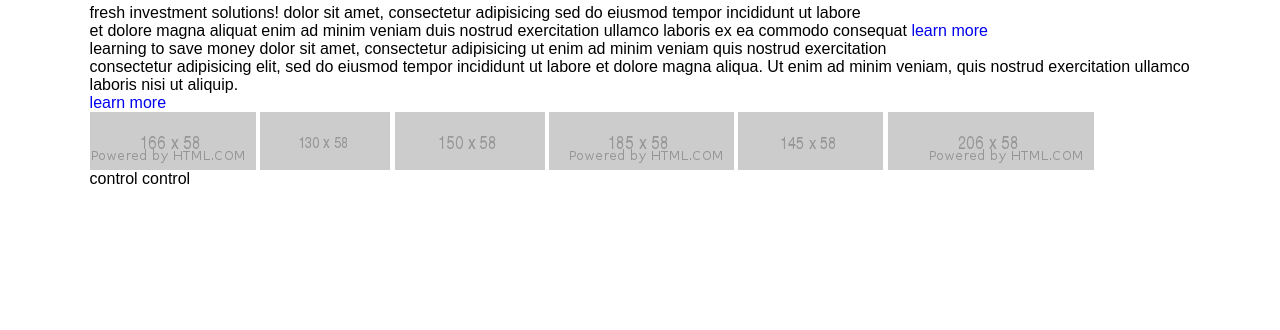
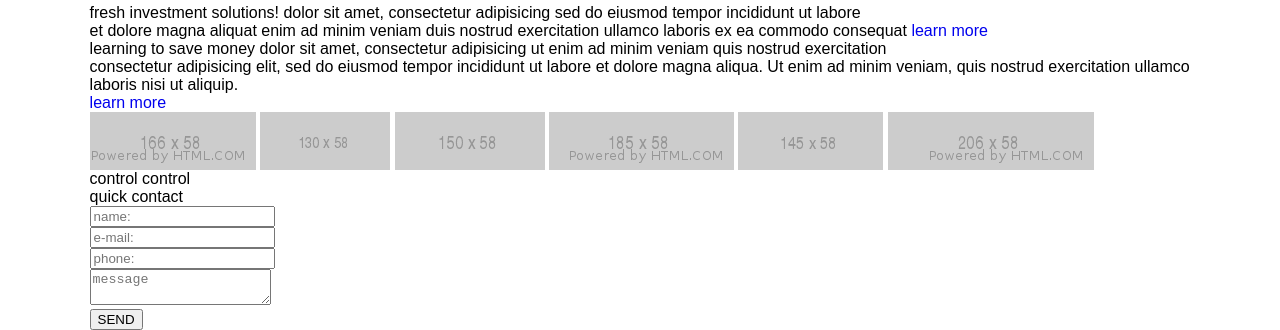
Before and after one commit to katiullahaxioned/habertemplate, a plain HTML site: page index.html in a window 1280 px wide. Shown: the part 5527-5857 px from the top of the page. Before the commit the page ends 5715 px from the top, so only its background shows below. Drawn offline with Linux system fonts and the light colour scheme.

Commit message:
contact section structure

```diff
--- a/index.html
+++ b/index.html
@@ -225,6 +225,32 @@
         </div>
       </div>
       <!-- client section end -->
+      <!-- contact section start -->
+      <section class="contact">
+        <div class="wrapper">
+          <h2 class="section-title">quick contact</h2>
+          <form action="#FIXME" method="post">
+            <div class="input-left">
+              <div class="input-group">
+                <input type="text" name="name" placeholder="name:">
+              </div>
+              <div class="input-group">
+                <input type="email" name="email" placeholder="e-mail:">
+              </div>
+              <div class="input-group">
+                <input type="tel" name="phone" placeholder="phone:">
+              </div>
+            </div>
+            <div class="input-group input-right">
+              <textarea name="message" placeholder="message"></textarea>
+            </div>
+            <div class="input-control">
+              <input type="submit" value="SEND">
+            </div>
+          </form>
+        </div>
+      </section>
+      <!-- contact section end -->
     </main>
     <!--main section end-->
 
```
